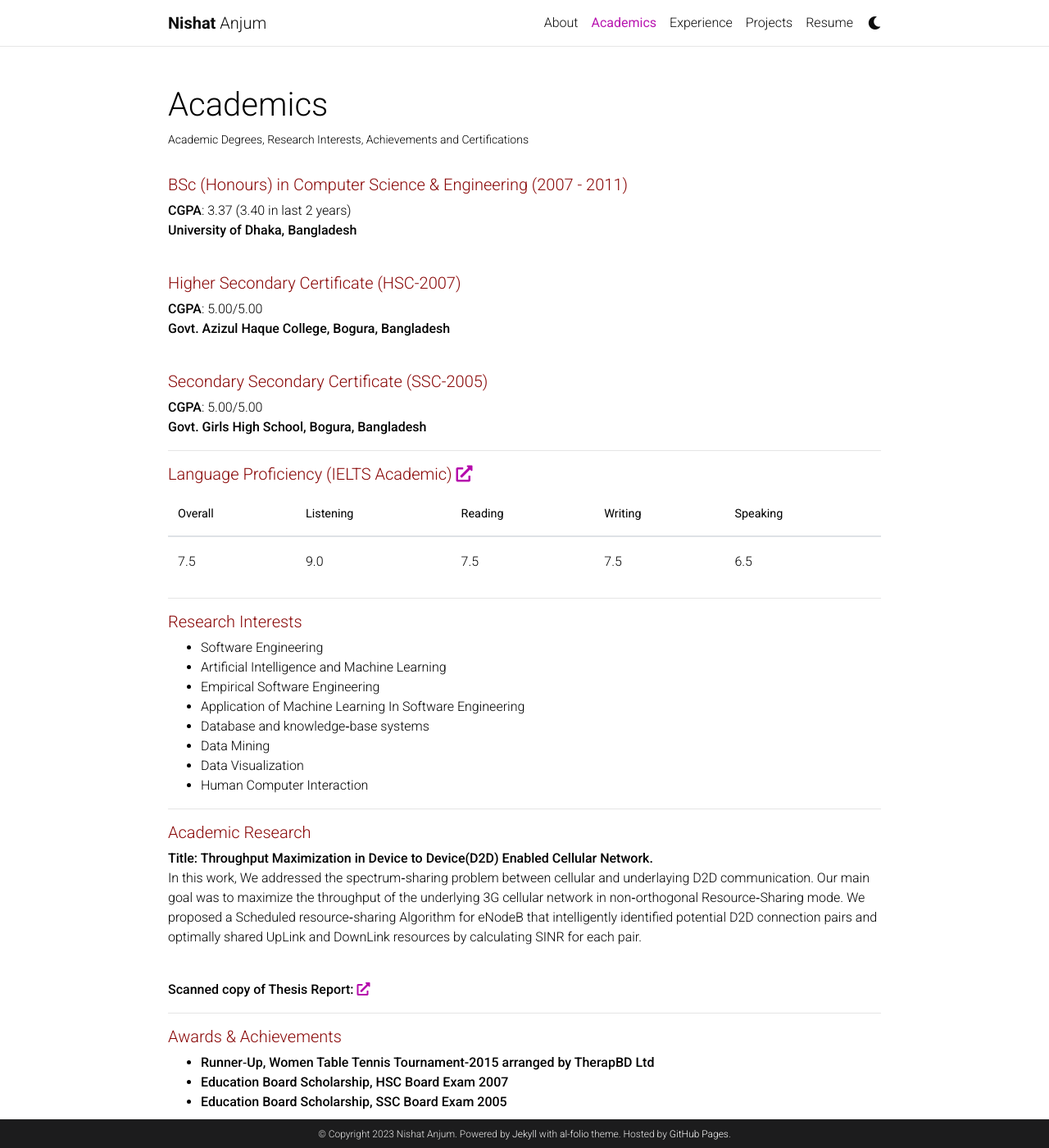
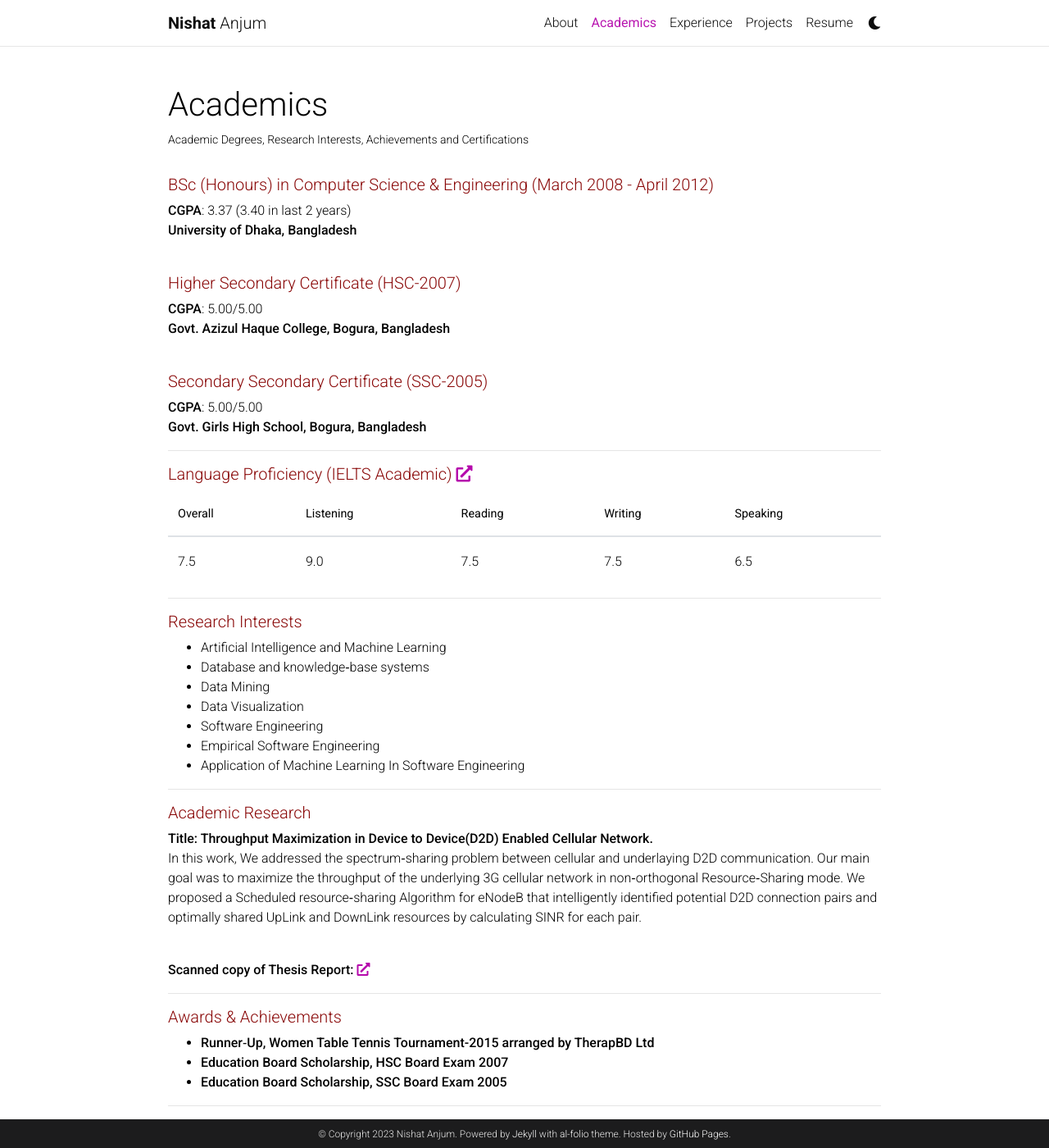
Before and after one commit to nishat-anjum/nanjum, a Jekyll site: the page built from _pages/academics.md, in a window 1280 px wide and 1400 px high. Shown: the whole window at 82% size. Built offline with Jekyll 4.4.1, drawn with Linux system fonts in a browser that asks for light colours; comment, search, counter and statistics services are not loaded; a style sheet for code colours, icons or effects is not loaded.

Commit message:
Updated resume and edication section

```diff
--- a/_pages/academics.md
+++ b/_pages/academics.md
@@ -19,7 +19,7 @@ academic_transcript: academic_transcript
   }
 </style>
 
-<h5>BSc (Honours) in Computer Science &amp; Engineering (2007 - 2011)</h5>
+<h5>BSc (Honours) in Computer Science &amp; Engineering (March 2008 - April 2012)</h5>
 <p><strong>CGPA</strong>: 3.37 (3.40 in last 2 years) <br>
 <strong>University of Dhaka, Bangladesh</strong> <br>
 <br>
@@ -55,14 +55,13 @@ academic_transcript: academic_transcript
 
 <h5 id="awards-achievements">Research Interests</h5>
 <ul>
-  <li>Software Engineering</li>
   <li>Artificial Intelligence and Machine Learning</li>
-  <li>Empirical Software Engineering</li>
-  <li>Application of Machine Learning In Software Engineering</li>
   <li>Database and knowledge‑base systems</li>
   <li>Data Mining</li>
   <li>Data Visualization</li>
-  <li>Human Computer Interaction</li>
+  <li>Software Engineering</li>
+  <li>Empirical Software Engineering</li>
+  <li>Application of Machine Learning In Software Engineering</li>
 </ul>
 
 <hr>
```
Also changed, not shown: 1 other file.
